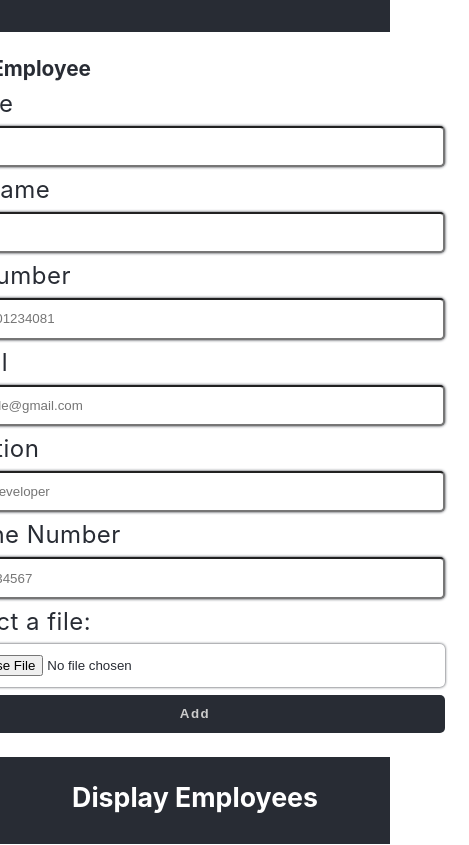
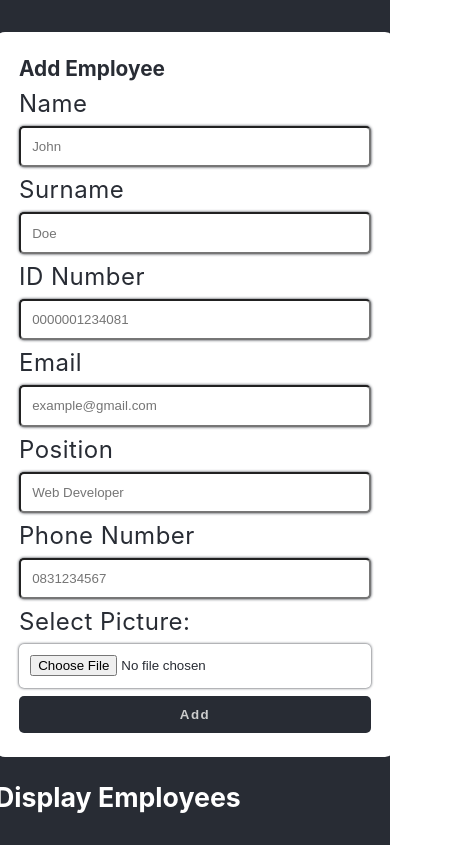
Before and after one commit to rabnic/employee-tracker-react, a React (Create React App) app: page / in a window 390 px wide. Shown: the whole page, 469 px wide, since content can reach past the window. Built offline with nearby package versions, Linux system fonts and the light colour scheme.

Commit message:
fixed mobile responsiveness

```diff
--- a/src/App.css
+++ b/src/App.css
@@ -12,10 +12,10 @@
   justify-content: center;
   font-size: calc(10px + 2vmin);
   color: white;
-  padding: 1rem;
+  padding: 2rem;
 }
 
-@media screen and (max-width: 1200px){
+@media screen and (max-width: 850px){
   .App {
     flex-direction: column;
     align-items: center;
@@ -27,8 +27,9 @@
   background: #fff;
   color: #282c34;
   padding: 1.5rem;
-  min-width: fit-content;
-  width: fit-content;
+  min-width: 400px;
+  max-width: 450px;
+  width: 70%;
   height: fit-content;
   border-radius: 10px;
 }
@@ -37,13 +38,12 @@
   display: flex;
   flex-direction: column;
   gap: .5rem;
-  width: 500px;
+  width: 100%;
 }
 
 .add-form-container input, #search-input {
   padding: .7rem;
-  min-width: 350px;
-  width: fit-content;
+  /* min-width: 350px; */
   width: 100%;
   outline: 0;
   box-shadow: 0 0 3px #282c34;
@@ -56,6 +56,13 @@
   padding: .6rem;
   font-weight: 700;
   border-radius: 1px;
+  transition: all 200ms ease-in;
+}
+
+#search-btn:hover, #search-input:focus {
+  box-shadow: 0 0 5px #fff;
+  border-radius: 8px;
+  border-color: transparent;
 }
 
 .search-container {
@@ -63,7 +70,7 @@
   margin-bottom: .6rem;
   margin-top: .6rem;
   justify-content: flex-start;
-  max-width: 550px;
+  width: 100%;
 }
 
 .add-form-container label {
@@ -85,14 +92,21 @@ button {
   border-radius: 5px;
 }
 
+.display-container {
+  min-width: 400px;
+  max-width: 550px;
+  width: 70%;
+}
+
 .employee-card {
   color: #282c34;
   background-color: #fff;
-  width: 550px;
+  width: 100%;
   border-radius: 10px 2px;
   padding: 1rem;
   margin-bottom: 1rem;
   position: relative;
+  transition: all 300ms ease-in;
 }
 
 .employee-card header {
--- a/src/components/AddEmployeeForm.jsx
+++ b/src/components/AddEmployeeForm.jsx
@@ -56,7 +56,7 @@ const AddEmployeeForm = ({ add, editEmployee }) => {
             <input type='text' name='position' placeholder='Web Developer' required onChange={handleInputChange} />
             <label>Phone Number</label>
             <input type='tel' name='phone' placeholder='0831234567' required onChange={handleInputChange} />
-            <label htmlFor="myfile">Select a file:</label>
+            <label htmlFor="myfile">Select Picture:</label>
             <input type="file" id="myfile" name="image" required onChange={handleInputChange}/>
 
             <input hidden id='empKey' name='key' />
--- a/src/components/DisplayEmployees.jsx
+++ b/src/components/DisplayEmployees.jsx
@@ -31,7 +31,7 @@ const DisplayEmployees = ({ employees, delEmployee, setCurrentEmployeeEdit }) =>
     }
 
     return (
-        <section>
+        <section className='display-container'>
             <h2>Display Employees</h2>
             {
                 employees.length > 0 &&
```
